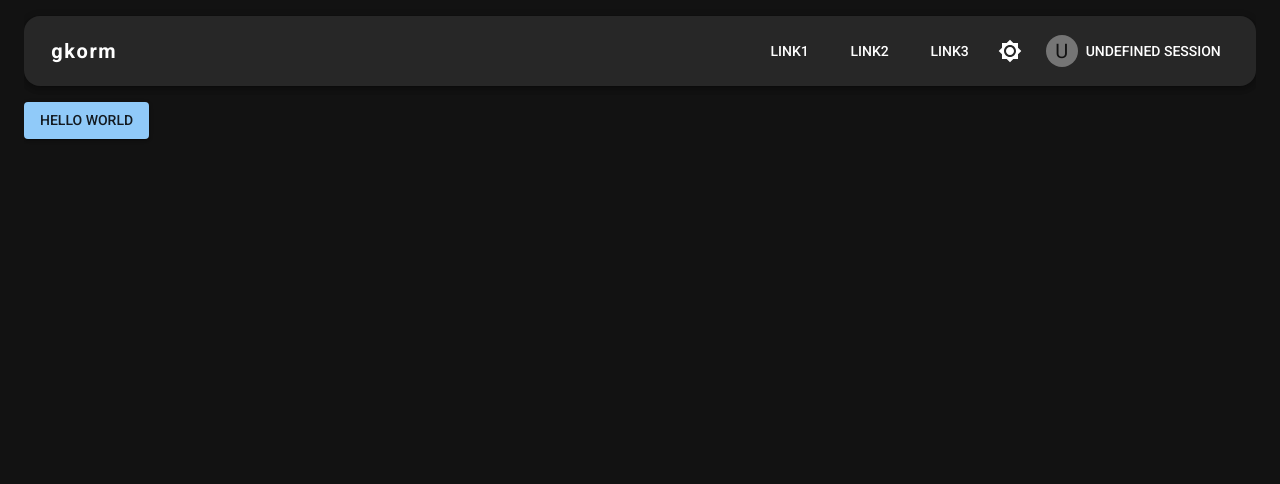
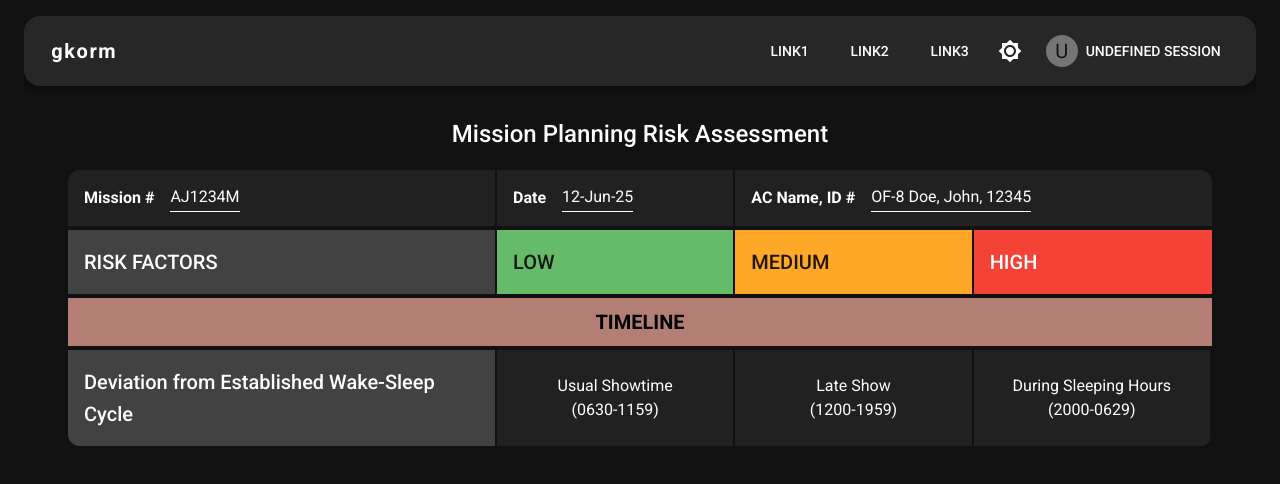
Before and after one commit to danvanbueren/gkorm, a Next.js app in the folder gkorm/frontend/: page / in a window 1280 px wide. Shown: the top 484 px of the page. Built offline with nearby package versions, Linux system fonts and the light colour scheme.

Commit message:
MP Risk Assessment Table

```diff
--- a/gkorm/frontend/app/page.js
+++ b/gkorm/frontend/app/page.js
@@ -2,33 +2,22 @@
 
 import {Box, Button, Container, Grid} from "@mui/material";
 import NavHeader from "@/components/NavHeader";
+import MissionPlanningRiskAssessment from "@/components/MissionPlanningRiskAssessment";
 
 export default function Home() {
-    return (
-        <div>
+    return (<div>
             <main>
                 <Container maxWidth="xl">
                     <Box
                         sx={{
-                            height: '100dvh',
-                            overflow: 'hidden',
+                            height: '100dvh', overflow: 'hidden',
                         }}
                     >
                         <NavHeader/>
 
-                        <Grid container spacing={2}>
-                            <Grid size={8}>
-
-                            </Grid>
-                            <Grid size={4}>
-
-                            </Grid>
-                        </Grid>
-
-                        <Button variant="contained">Hello world</Button>
+                        <MissionPlanningRiskAssessment/>
                     </Box>
                 </Container>
             </main>
-        </div>
-    );
+        </div>);
 }
--- /dev/null
+++ b/gkorm/frontend/components/MissionPlanningRiskAssessment.jsx
@@ -0,0 +1,217 @@
+'use client';
+
+import {Box, Container, Grid, Typography, useTheme} from "@mui/material";
+import WorksheetTableBox from "@/components/WorksheetTableBox";
+
+export default function MissionPlanningRiskAssessment() {
+    const theme = useTheme();
+
+    const getTitleText = (content) => {
+        return (<Typography
+            variant={'h5'}
+            textAlign={'center'}
+            padding={2}
+            fontWeight='500'
+        >
+            {content}
+        </Typography>)
+    }
+    const getReadOnlyFieldWithTitleText = (title, content) => {
+        return (<>
+            <Typography variant="body1" fontWeight="bold" padding={2}>
+                {title}
+            </Typography>
+            <Typography
+                variant="body1"
+                sx={{
+                    borderBottom: '1px solid', borderColor: 'text.primary', lineHeight: 1.5, pb: 0.25,
+                }}>
+                {content}
+            </Typography>
+        </>)
+    }
+    const getHeadingText = (content) => {
+        return (<Typography
+            variant={'h6'}
+            padding={2}
+            fontWeight='500'
+        >
+            {content}
+        </Typography>)
+    }
+
+    const borderColor = theme.palette.mode === 'dark' ? '#111' : '#333';
+
+    const refFieldBackgroundColor = theme.palette.mode === 'dark' ? theme.palette.grey[900] : theme.palette.grey[100];
+    const leftHeadingBackgroundColor = theme.palette.mode === 'dark' ? theme.palette.grey[800] : theme.palette.grey[400];
+    const salmonBackgroundColor = theme.palette.mode === 'dark' ? '#b37f75' : '#d8998c';
+
+    const defaultTextColor = theme.palette.getContrastText(theme.palette.mode === 'dark' ? theme.palette.grey[800] : theme.palette.grey[200]);
+
+    return (<Container maxWidth="lg">
+
+        {getTitleText('Mission Planning Risk Assessment')}
+
+        <Box
+            sx={{
+                borderRadius: '1rem', overflow: 'hidden', border: `4px solid ${borderColor}`,
+            }}>
+
+            {/** Mission Information **/}
+
+            <Grid
+                container
+                sx={{
+                    borderBottom: `4px solid ${borderColor}`,
+                }}
+            >
+                <Grid size={4.5}>
+                    <WorksheetTableBox
+                        borderRight={true}
+                    >
+                        {getReadOnlyFieldWithTitleText("Mission #", "AJ1234M")}
+                    </WorksheetTableBox>
+                </Grid>
+
+                <Grid size={2.5}>
+                    <WorksheetTableBox
+                        borderRight={true}
+                    >
+                        {getReadOnlyFieldWithTitleText("Date", "12-Jun-25")}
+                    </WorksheetTableBox>
+                </Grid>
+
+                <Grid size={5}>
+                    <WorksheetTableBox>
+                        {getReadOnlyFieldWithTitleText("AC Name, ID #", "OF-8 Doe, John, 12345")}
+                    </WorksheetTableBox>
+                </Grid>
+            </Grid>
+
+            {/** Risk Factors Header **/}
+
+            <Grid
+                container
+                sx={{
+                    borderBottom: `4px solid ${borderColor}`,
+                }}
+            >
+                <Grid size={4.5}>
+                    <WorksheetTableBox
+                        backgroundColor={leftHeadingBackgroundColor}
+                        borderRight={true}
+                    >
+                        {getHeadingText('RISK FACTORS')}
+                    </WorksheetTableBox>
+                </Grid>
+
+                <Grid size={2.5}>
+                    <WorksheetTableBox
+                        backgroundColor={theme.palette.success.main}
+                        color={theme.palette.getContrastText(theme.palette.success.main)}
+                        borderRight={true}
+                    >
+                        {getHeadingText('LOW')}
+                    </WorksheetTableBox>
+                </Grid>
+
+                <Grid size={2.5}>
+                    <WorksheetTableBox
+                        backgroundColor={theme.palette.warning.main}
+                        color={theme.palette.getContrastText(theme.palette.warning.main)}
+                        borderRight={true}
+                    >
+                        {getHeadingText('MEDIUM')}
+                    </WorksheetTableBox>
+                </Grid>
+
+                <Grid size={2.5}>
+                    <WorksheetTableBox
+                        backgroundColor={theme.palette.error.main}
+                        color={theme.palette.getContrastText(theme.palette.error.main)}
+                    >
+                        {getHeadingText('HIGH')}
+                    </WorksheetTableBox>
+                </Grid>
+            </Grid>
+
+            {/** Timeline Divider **/}
+
+            <Grid
+                container
+                sx={{
+                    borderBottom: `4px solid ${borderColor}`,
+                }}
+            >
+                <Grid size={12}>
+                    <WorksheetTableBox
+                        backgroundColor={salmonBackgroundColor}
+                        color={'#000'}
+                        justifyContent={'center'}
+                    >
+                        <Typography variant={'h6'} fontWeight='800' padding={1}>TIMELINE</Typography>
+                    </WorksheetTableBox>
+                </Grid>
+            </Grid>
+
+            {/** Question 1 **/}
+
+            <Grid
+                container
+            >
+                <Grid size={4.5}>
+                    <WorksheetTableBox
+                        backgroundColor={leftHeadingBackgroundColor}
+                        borderRight={true}
+                    >
+                        {getHeadingText('Deviation from Established Wake-Sleep Cycle')}
+                    </WorksheetTableBox>
+                </Grid>
+
+                <Grid size={2.5}>
+                    <WorksheetTableBox
+                        borderRight={true}
+                        justifyContent={'center'}
+                    >
+                        {
+                            <Box>
+                                <Typography textAlign='center'>Usual Showtime</Typography>
+                                <Typography textAlign='center'>(0630-1159)</Typography>
+                            </Box>
+                        }
+                    </WorksheetTableBox>
+                </Grid>
+
+                <Grid size={2.5}>
+                    <WorksheetTableBox
+                        borderRight={true}
+                        justifyContent={'center'}
+                    >
+                        {
+                            <Box>
+                                <Typography textAlign='center'>Late Show</Typography>
+                                <Typography textAlign='center'>(1200-1959)</Typography>
+                            </Box>
+                        }
+                    </WorksheetTableBox>
+                </Grid>
+
+                <Grid size={2.5}>
+                    <WorksheetTableBox
+                        borderRight={true}
+                        justifyContent={'center'}
+                    >
+                        {
+                            <Box>
+                                <Typography textAlign='center'>During Sleeping Hours</Typography>
+                                <Typography textAlign='center'>(2000-0629)</Typography>
+                            </Box>
+                        }
+                    </WorksheetTableBox>
+                </Grid>
+            </Grid>
+
+
+        </Box>
+    </Container>)
+}
--- /dev/null
+++ b/gkorm/frontend/components/WorksheetTableBox.js
@@ -0,0 +1,24 @@
+import {Box, useTheme} from '@mui/material';
+
+export default function WorksheetTableBox({
+                                              theme = useTheme(),
+                                              color = (theme.palette.getContrastText(theme.palette.mode === 'dark' ? theme.palette.grey[800] : theme.palette.grey[200])),
+                                              backgroundColor = (theme.palette.mode === 'dark' ? theme.palette.grey[900] : theme.palette.grey[100]),
+                                              borderRight = false,
+                                              borderColor = (theme.palette.mode === 'dark' ? '#111' : '#333'),
+                                              justifyContent = '',
+                                              children,
+                                          }) {
+
+    return (<Box
+        display="flex"
+        alignItems="center"
+        justifyContent={justifyContent}
+        height="100%"
+        sx={{
+            backgroundColor: {backgroundColor}, color: {color}, borderRight: borderRight ? `2px solid ${borderColor}` : 'none',
+        }}
+    >
+        {children}
+    </Box>);
+}
```
